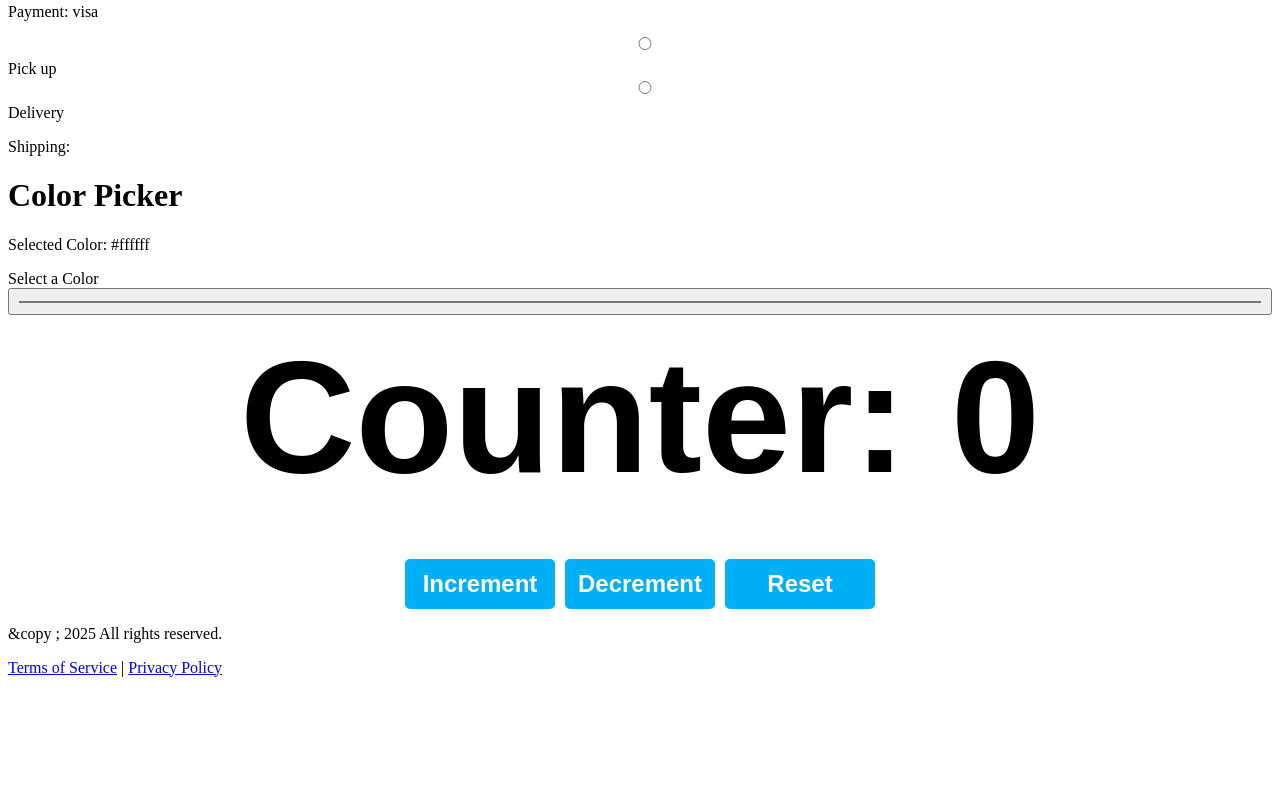
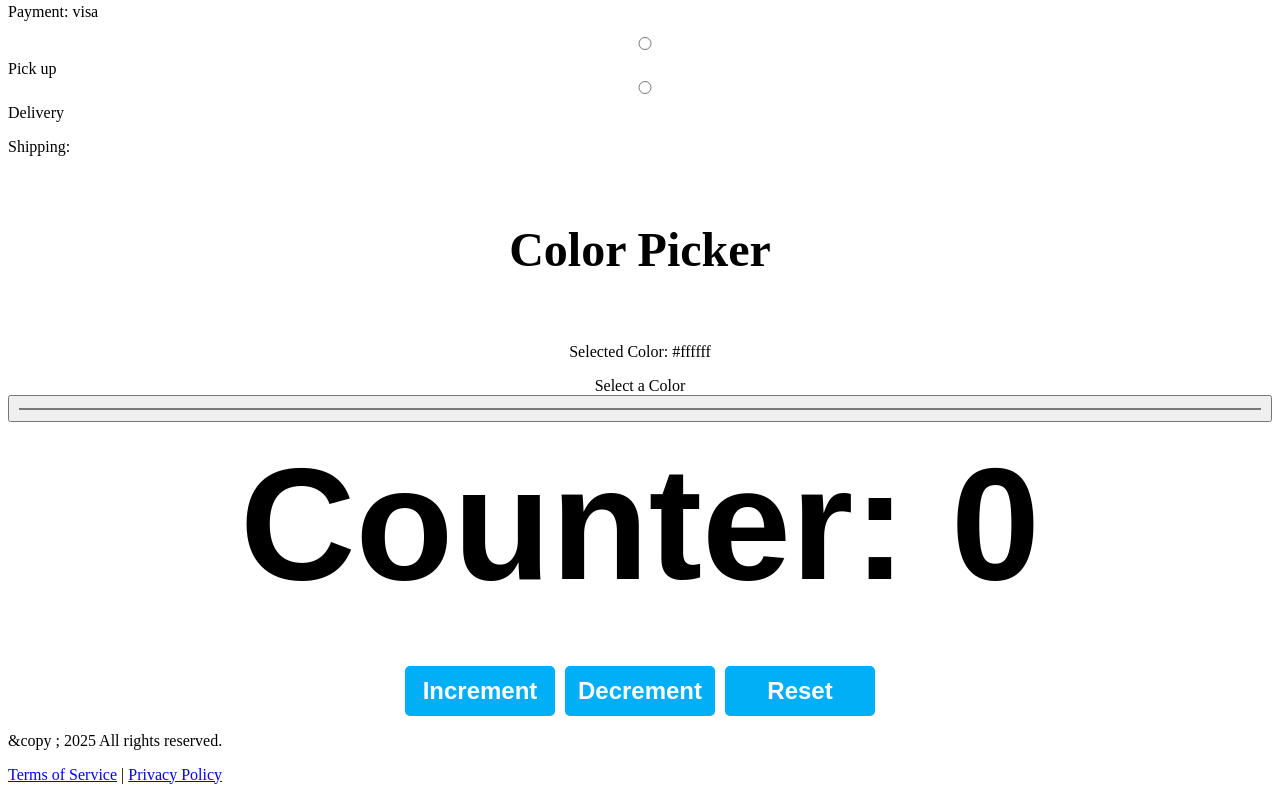
Before and after one commit to Tsigabuwalker/Learning-React-js, a React (Vite) app: page / in a window 1280 px wide. Shown: the part 3192-3992 px from the top of the page. Before the commit the page ends 3885 px from the top, so only its background shows below. Built offline with nearby package versions, Linux system fonts and the light colour scheme.

Commit message:
added stylesheet

```diff
--- a/src/ColorPicker.jsx
+++ b/src/ColorPicker.jsx
@@ -9,7 +9,7 @@ function ColorPicker() {
 
     return (
         <div className="color-picker-container">
-            <h1>Color Picker</h1>
+            <h1 className="ccc">Color Picker</h1>
             <div className='color-display' style={{ backgroundColor: color }}>
                 <p>Selected Color: {color}</p>
             </div>
--- a/src/index.css
+++ b/src/index.css
@@ -105,3 +105,13 @@ input {
   width: 100%; /* Optional: Make inputs full width */
   box-sizing: border-box; /* Ensure padding is included in width */
 }
+.color-picker-container{
+  display: flex;
+  flex-direction: column;
+  align-items: center;
+}
+.ccc{
+  margin:50px;
+  font-size:3rem;
+  font-weight: bold;
+}
```
